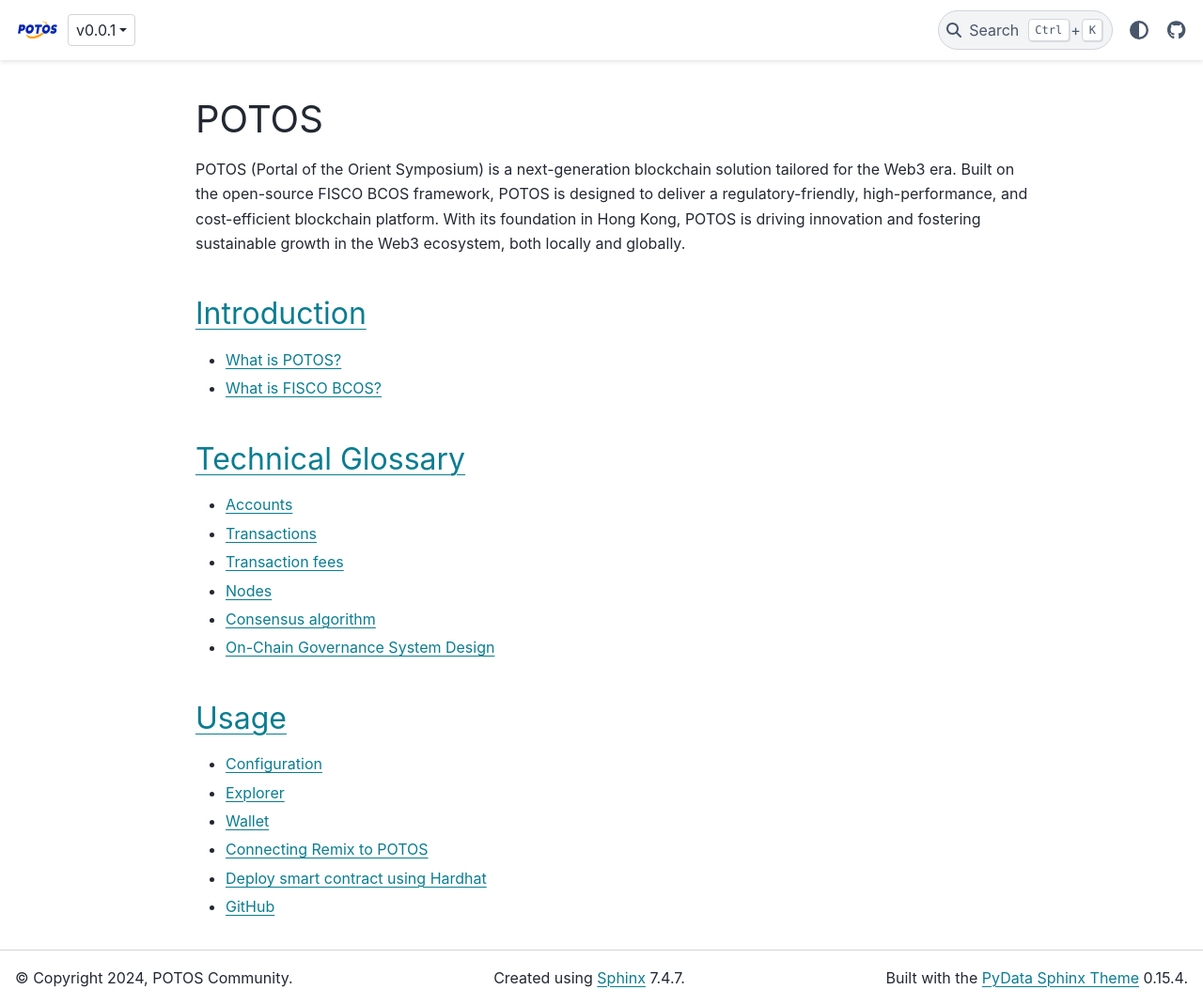
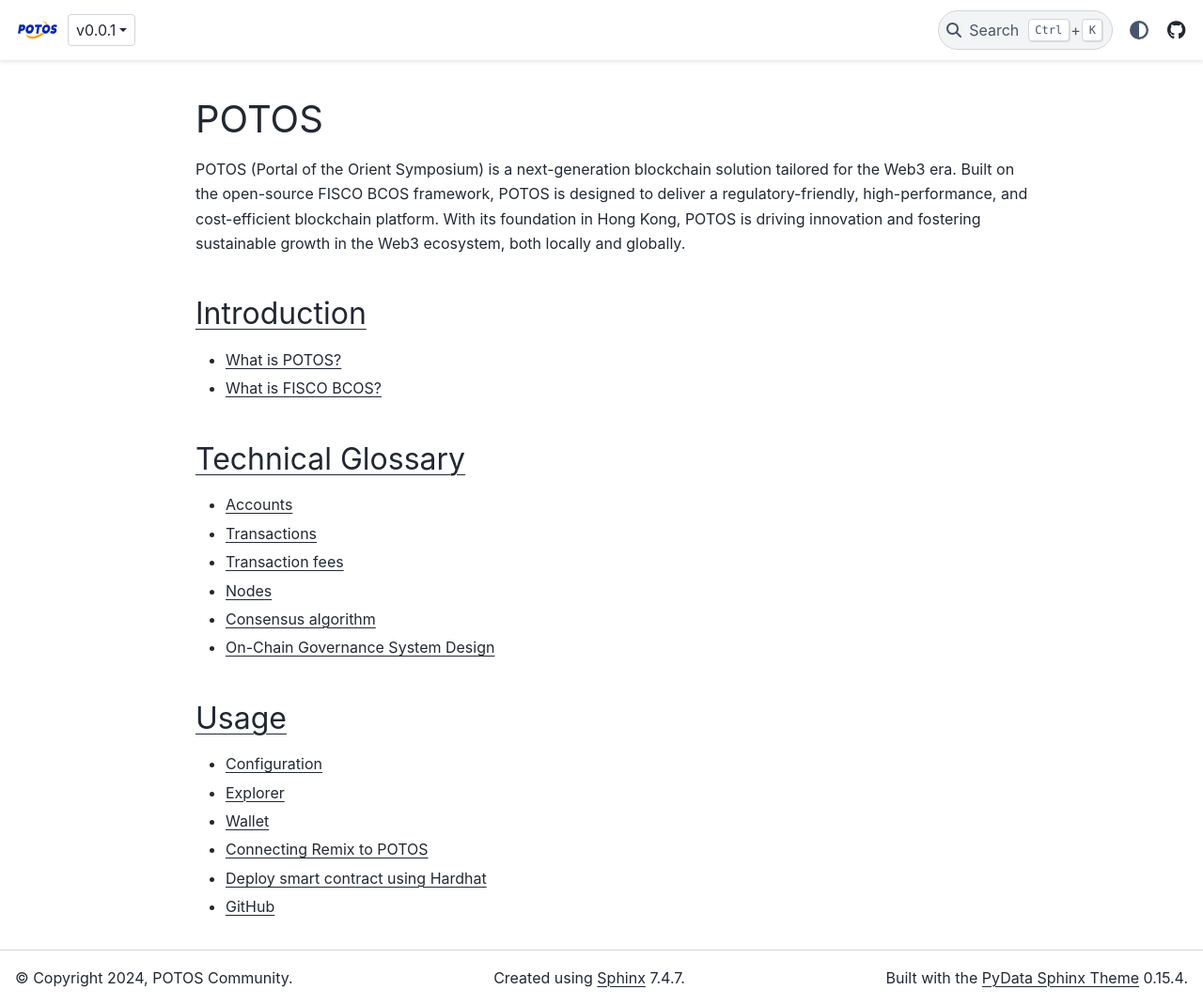
Before and after one commit to potoshk/potos-docs, a Sphinx documentation site: the page built from docs/index.md, in a window 1280 px wide and 1070 px high. Shown: the whole window at 94% size. Built offline with Sphinx 7.4.7 and the PyData theme 0.15.4, drawn with Linux system fonts in a browser that asks for light colours.

Commit message:
modify link

```diff
--- a/docs/_static/custom.css
+++ b/docs/_static/custom.css
@@ -60,12 +60,13 @@
 }
 
 a{
-  color:222832 !important;
+  color:#222832 !important;
 }
 
 a:hover{
   color: #2B67FA !important;
 }
+
 a:active{
   color: #2B67FA !important;
 }
```
